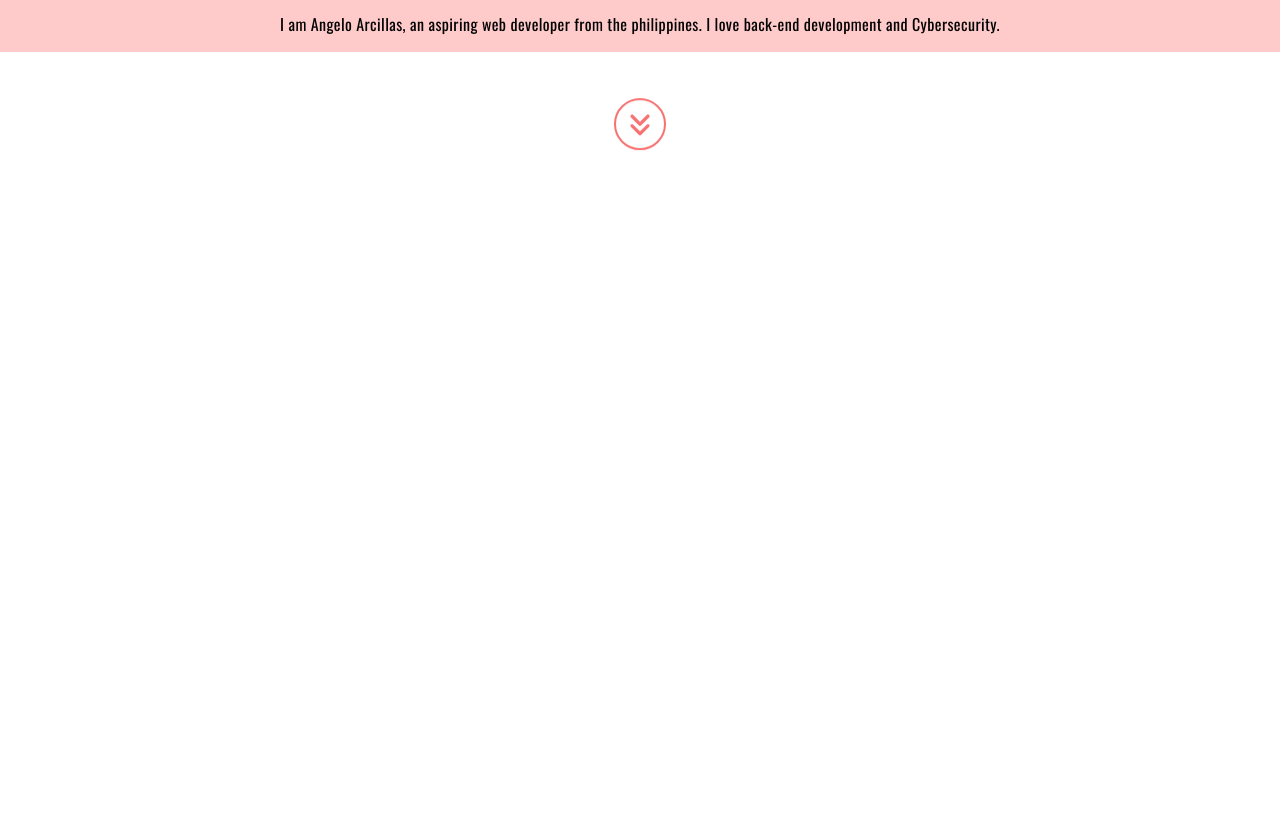
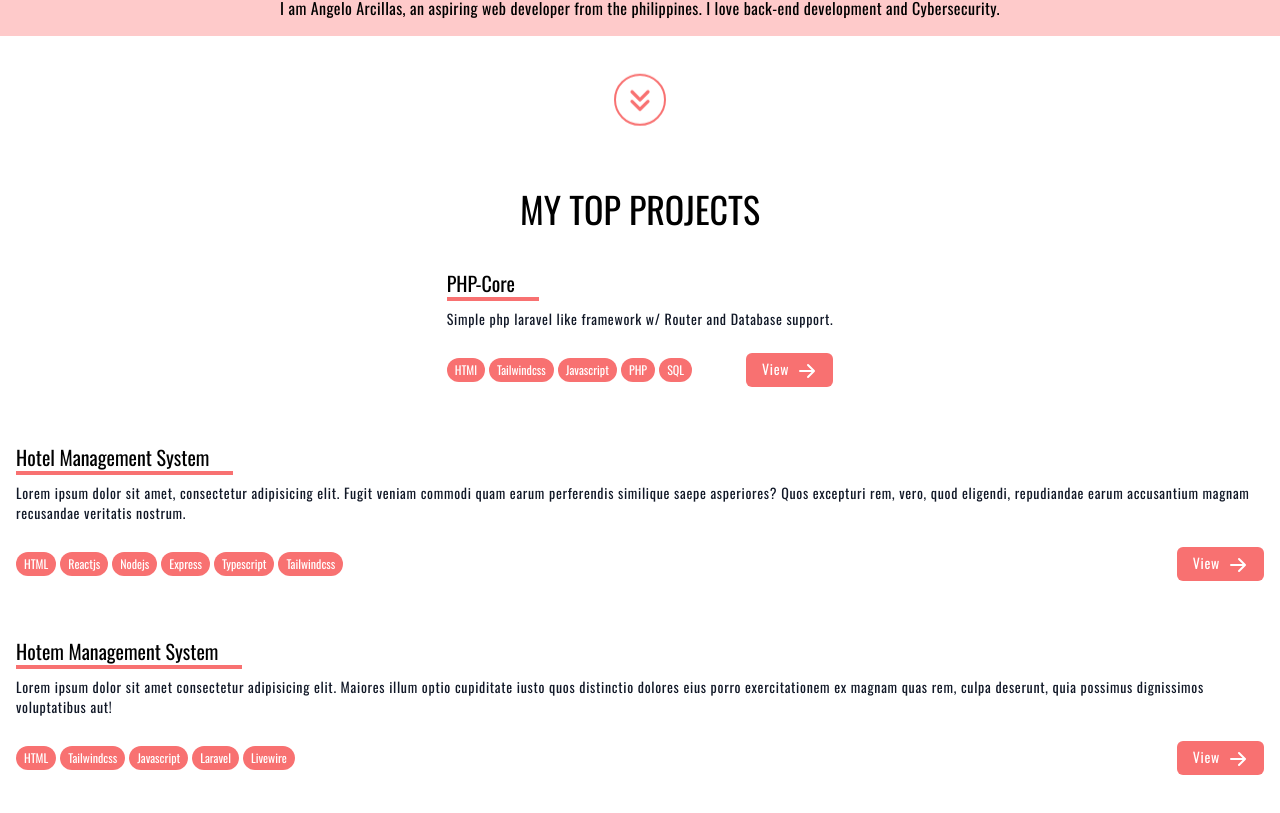
Before and after one commit to zerexei/zerexei.github.io, a React (Create React App) app: page / in a window 1280 px wide. Shown: the part 771-1584 px from the top of the page. Before the commit the page ends 952 px from the top, so only its background shows below. Built offline with nearby package versions, Linux system fonts and the light colour scheme.

Commit message:
:rocket: Add top projects & improve design

```diff
--- a/src/App.tsx
+++ b/src/App.tsx
@@ -1,4 +1,9 @@
-import { ChevronDoubleDownIcon, MailIcon } from "@heroicons/react/solid";
+import {
+  ArrowCircleRightIcon,
+  ArrowRightIcon,
+  ChevronDoubleDownIcon,
+  MailIcon,
+} from "@heroicons/react/solid";
 import { BrowserRouter as Router, Switch, Route } from "react-router-dom";
 
 import Header from "./components/header/Header";
@@ -11,7 +16,7 @@ const App = () => {
         <main>
           <Switch>
             <Route exact path="/">
-              <section className="mb-6 text-center">
+              <section className="pb-6 text-center">
                 <div id="banner" className="my-12">
                   <h3 className="text-3xl font-bold mb-16">
                     Welcome to my Website
@@ -82,6 +87,132 @@ const App = () => {
                   <ChevronDoubleDownIcon className="w-8 h-8 text-current" />
                 </div>
               </section>
+
+              {/* MY TOP PROJECTS */}
+              <section className="py-6">
+                <h2 className="mb-6 text-4xl text-center uppercase">
+                  my top projects
+                </h2>
+
+                <div className="flex justify-center flex-wrap">
+                  <div className="bg-white p-4">
+                    <h4 className="inline-block pr-6 mb-2 text-xl border-b-4 border-red-400">
+                      PHP-Core
+                    </h4>
+                    <p className="mb-6 text-sm tracking-wider text-gray-900">
+                      Simple php laravel like framework w/ Router and Database
+                      support.
+                    </p>
+                    <div className="flex items-center justify-between pb-6">
+                      <div className="flex-1 flex flex-wrap gap-1 text-xs">
+                        <span className="p-1 px-2 text-white bg-red-400 rounded-full">
+                          HTMl
+                        </span>
+                        <span className="p-1 px-2 text-white bg-red-400 rounded-full">
+                          Tailwindcss
+                        </span>
+                        <span className="p-1 px-2 text-white bg-red-400 rounded-full">
+                          Javascript
+                        </span>
+                        <span className="p-1 px-2 text-white bg-red-400 rounded-full">
+                          PHP
+                        </span>
+                        <span className="p-1 px-2 text-white bg-red-400 rounded-full">
+                          SQL
+                        </span>
+                      </div>
+                      <a
+                        href="#a"
+                        className="py-1.5 px-4 bg-red-400 text-white rounded-md hover:bg-red-500 text-sm tracking-wider"
+                      >
+                        View
+                        <ArrowRightIcon className="inline-block w-5 h-5 ml-2 text-white" />
+                      </a>
+                    </div>
+                  </div>
+
+                  <div className="bg-white p-4">
+                    <h4 className="inline-block pr-6 mb-2 text-xl border-b-4 border-red-400">
+                      Hotel Management System
+                    </h4>
+                    <p className="mb-6 text-sm tracking-wider text-gray-900">
+                      Lorem ipsum dolor sit amet, consectetur adipisicing elit.
+                      Fugit veniam commodi quam earum perferendis similique
+                      saepe asperiores? Quos excepturi rem, vero, quod eligendi,
+                      repudiandae earum accusantium magnam recusandae veritatis
+                      nostrum.
+                    </p>
+                    <div className="flex items-center justify-between pb-6">
+                      <div className="flex-1 flex flex-wrap gap-1 text-xs">
+                        <span className="p-1 px-2 text-white bg-red-400 rounded-full">
+                          HTML
+                        </span>
+                        <span className="p-1 px-2 text-white bg-red-400 rounded-full">
+                          Reactjs
+                        </span>
+                        <span className="p-1 px-2 text-white bg-red-400 rounded-full">
+                          Nodejs
+                        </span>
+                        <span className="p-1 px-2 text-white bg-red-400 rounded-full">
+                          Express
+                        </span>
+                        <span className="p-1 px-2 text-white bg-red-400 rounded-full">
+                          Typescript
+                        </span>
+                        <span className="p-1 px-2 text-white bg-red-400 rounded-full">
+                          Tailwindcss
+                        </span>
+                      </div>
+                      <a
+                        href="#a"
+                        className="py-1.5 px-4 bg-red-400 text-white rounded-md hover:bg-red-500 text-sm tracking-wider"
+                      >
+                        View
+                        <ArrowRightIcon className="inline-block w-5 h-5 ml-2 text-white" />
+                      </a>
+                    </div>
+                  </div>
+
+                  <div className="bg-white p-4">
+                    <h4 className="inline-block pr-6 mb-2 text-xl border-b-4 border-red-400">
+                      Hotem Management System
+                    </h4>
+                    <p className="mb-6 text-sm tracking-wider text-gray-900">
+                      Lorem ipsum dolor sit amet consectetur adipisicing elit.
+                      Maiores illum optio cupiditate iusto quos distinctio
+                      dolores eius porro exercitationem ex magnam quas rem,
+                      culpa deserunt, quia possimus dignissimos voluptatibus
+                      aut!
+                    </p>
+                    <div className="flex items-center justify-between pb-6">
+                      <div className="flex-1 flex flex-wrap gap-1 text-xs">
+                        <span className="p-1 px-2 text-white bg-red-400 rounded-full">
+                          HTML
+                        </span>
+                        <span className="p-1 px-2 text-white bg-red-400 rounded-full">
+                          Tailwindcss
+                        </span>
+                        <span className="p-1 px-2 text-white bg-red-400 rounded-full">
+                          Javascript
+                        </span>
+                        <span className="p-1 px-2 text-white bg-red-400 rounded-full">
+                          Laravel
+                        </span>
+                        <span className="p-1 px-2 text-white bg-red-400 rounded-full">
+                          Livewire
+                        </span>
+                      </div>
+                      <a
+                        href="#a"
+                        className="py-1.5 px-4 bg-red-400 text-white rounded-md hover:bg-red-500 text-sm tracking-wider"
+                      >
+                        View
+                        <ArrowRightIcon className="inline-block w-5 h-5 ml-2 text-white" />
+                      </a>
+                    </div>
+                  </div>
+                </div>
+              </section>
             </Route>
             <Route path="/profile">
               <p>profile</p>
--- a/src/components/header/Header.tsx
+++ b/src/components/header/Header.tsx
@@ -12,7 +12,7 @@ const Header = () => {
 
   return (
     <header className="p-4 bg-gray-800 text-white">
-      <div className="flex items-center justify-between mb-4">
+      <div className="flex items-center justify-between">
         <Brand />
 
         <Menu toggleNavBar={toggleNavBar} />
--- a/src/components/header/NavBar.tsx
+++ b/src/components/header/NavBar.tsx
@@ -2,7 +2,7 @@ import NavLink from "./NavLink";
 
 const NavBar = () => {
   return (
-    <nav className="flex flex-col">
+    <nav className="flex flex-col mt-4">
       <NavLink url="/" label="Home" />
       <NavLink url="/profile" label="Profile" />
       <NavLink url="/article" label="Articles" />
```
